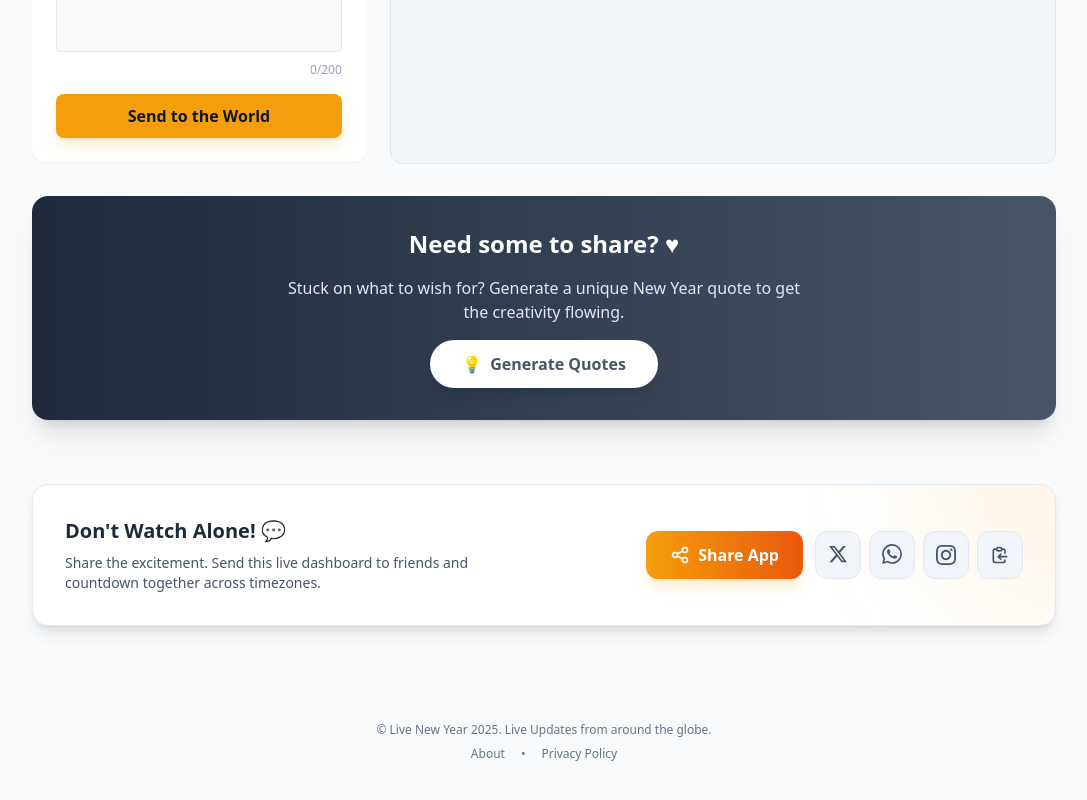
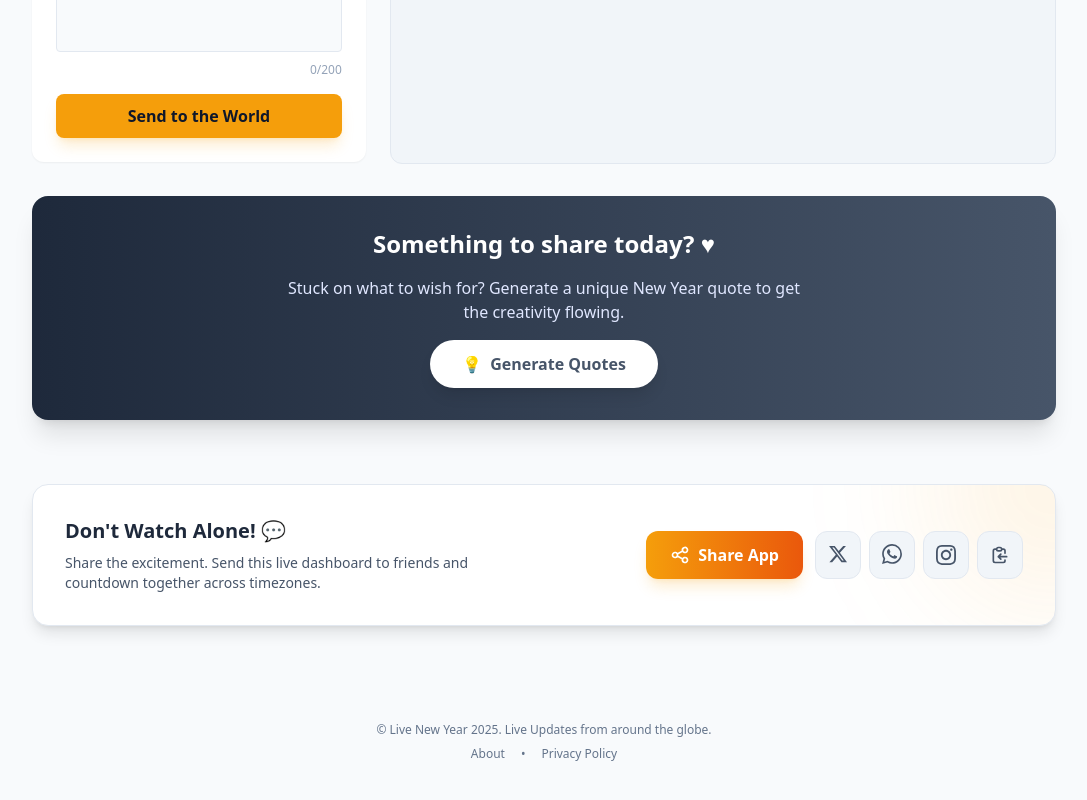
Before and after one commit to Nilutpal-2020/new-year-watcher, a React (Vite) app in the folder frontend/: page / in a window 1280 px wide. Shown: the part 1341-2141 px from the top of the page, without its empty margins (96-1183 px from the left). Built offline with nearby package versions, Linux system fonts and the light colour scheme; no server answers.

Commit message:
text changes

```diff
--- a/frontend/src/Dashboard.jsx
+++ b/frontend/src/Dashboard.jsx
@@ -202,7 +202,7 @@ function Dashboard() {
                         {/* <div className="absolute bottom-0 left-0 -ml-8 -mb-8 w-24 h-24 bg-white/10 rounded-full blur-xl"></div> */}
 
                         <div className="relative z-10 flex flex-col items-center gap-4">
-                            <h3 className="text-2xl font-bold">Need some to share? ♥</h3>
+                            <h3 className="text-2xl font-bold">Something to share today? ♥</h3>
                             <p className="text-indigo-100 max-w-lg">
                                 Stuck on what to wish for? Generate a unique New Year quote to get the creativity flowing.
                             </p>
```
